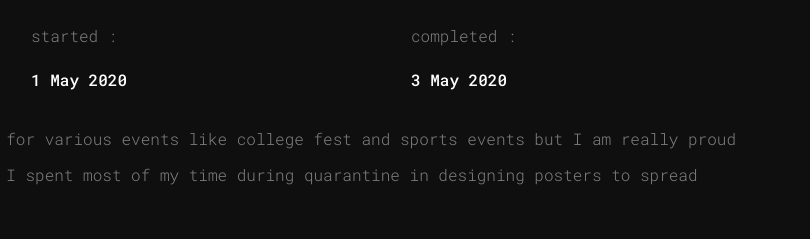
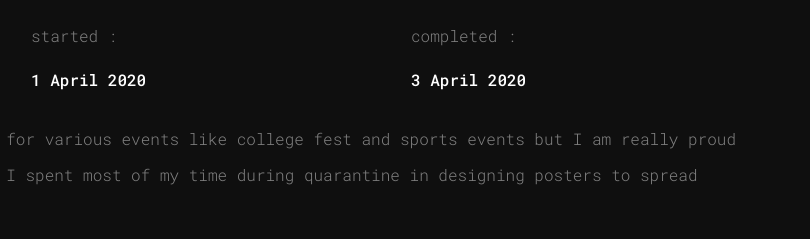
Before and after one commit to rohitsingh9/projects, a plain HTML site: page Portfolio/project3.html in a window 1280 px wide. Shown: the part 258-497 px from the top of the page, 434-1244 px from the left. Drawn offline with nearby package versions, Linux system fonts and the light colour scheme.

Commit message:
Update project3.html

```diff
--- a/Portfolio/project3.html
+++ b/Portfolio/project3.html
@@ -85,12 +85,12 @@
 
                                           <div class="col-lg-4">
                                                 <p class="wow fadeInUp" data-wow-delay="1.4s">started :</p>
-                                                <h6 class="wow fadeInUp" data-wow-delay="1.5s">1 May 2020</h6>
+                                                <h6 class="wow fadeInUp" data-wow-delay="1.5s">1 April 2020</h6>
                                           </div>
 
                                           <div class="col-lg-4">
                                                 <p class="wow fadeInUp" data-wow-delay="1.6s">completed :</p>
-                                                <h6 class="wow fadeInUp" data-wow-delay="1.7s">3 May 2020</h6>
+                                                <h6 class="wow fadeInUp" data-wow-delay="1.7s">3 April 2020</h6>
                                           </div>
                                     </div>
                                     <br>
```
